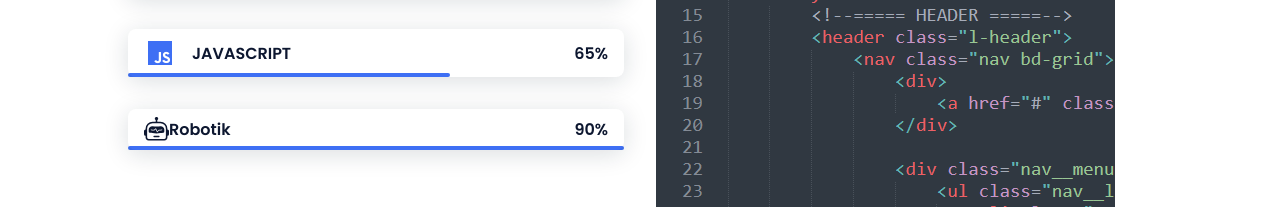
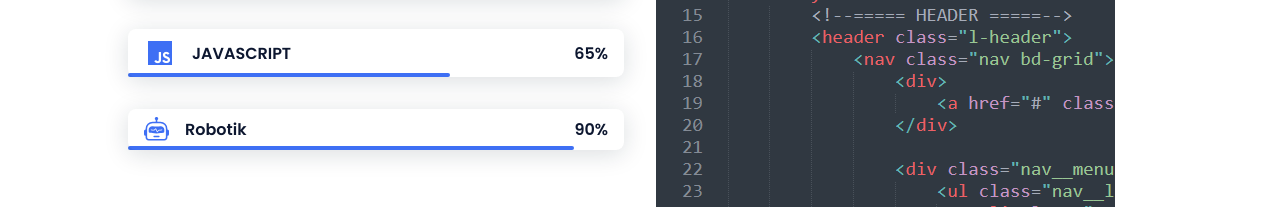
Before and after one commit to ansyahfachri298-cloud/latihan5.io, a plain HTML site: page index.html in a window 1280 px wide. Shown: the part 1947-2154 px from the top of the page. Drawn offline with nearby package versions, Linux system fonts and the light colour scheme.

Commit message:
styles.css

```diff
--- a/assets/css/styles.css
+++ b/assets/css/styles.css
@@ -283,6 +283,11 @@ img {
   margin-right: var(--mb-2);
   color: var(--first-color);
 }
+.robotle{
+   font-size: 2rem;
+  margin-right: var(--mb-2);
+  color: var(--first-color);
+}
 .skills__names {
   display: flex;
   align-items: center;
@@ -306,7 +311,7 @@ img {
   width: 65%;
 }
 .skills__Robotik {
-  width: 100%;
+  width: 90%;
 }
 .skills__img {
   border-radius: 0.5rem;
```
